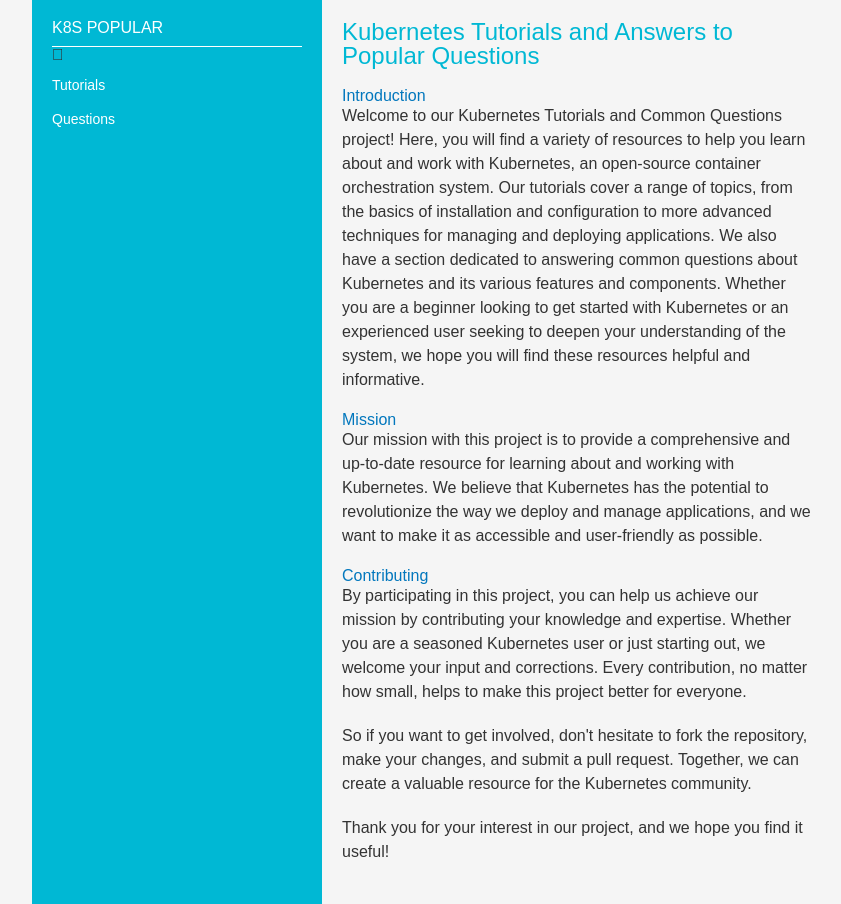
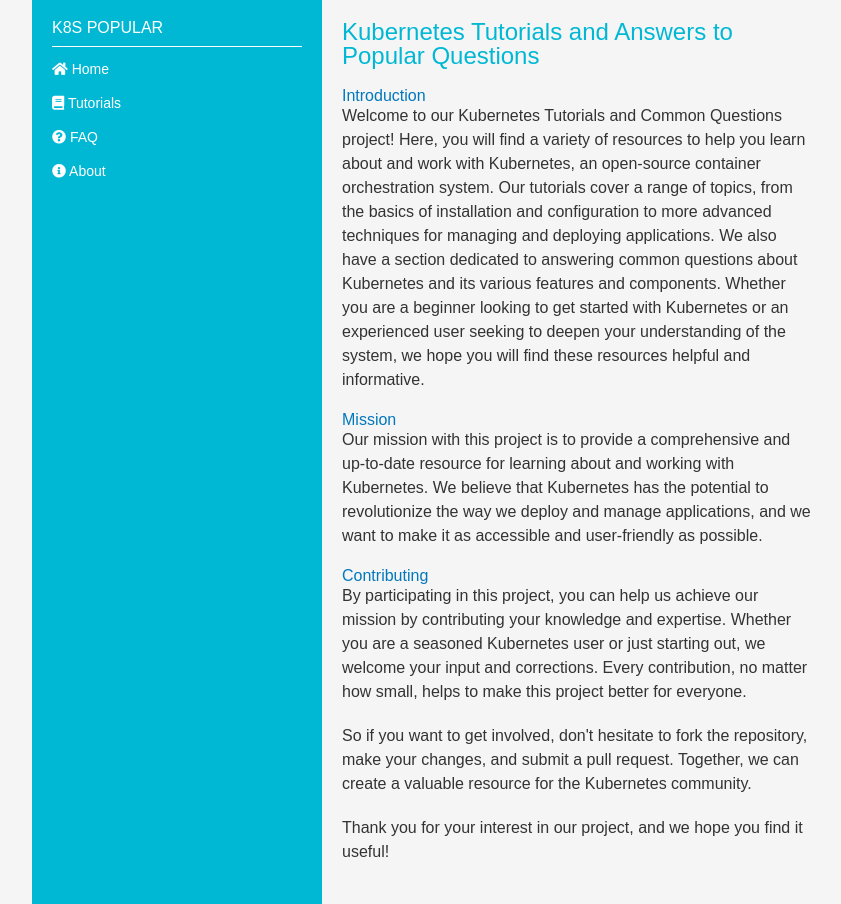
Before and after one commit to k8s-helper/k8s-helper.github.io, a plain HTML site: page index.html in a window 1280 px wide. Shown: the whole page, without its empty margins (208-1049 px from the left). Drawn offline with Linux system fonts and the light colour scheme.

Commit message:
update index

```diff
--- a/index.html
+++ b/index.html
@@ -136,9 +136,10 @@ h3 {
 <div class="left-menu">
   <h2>K8S Popular</h2>
   <ul>
-    <i class="fa-solid fa-folder-open"></i>
-    <li><a href="#">Tutorials</a></li>
-    <li><a href="#">Questions</a></li>
+    <li><a href="#"><i class="fa fa-home"></i> Home</a></li>
+    <li><a href="#"><i class="fa fa-book"></i> Tutorials</a></li>
+    <li><a href="#"><i class="fa fa-question-circle"></i> FAQ</a></li>
+    <li><a href="#"><i class="fa fa-info-circle"></i> About</a></li>
   </ul>
 </div>
 <div class="main-content">
```
